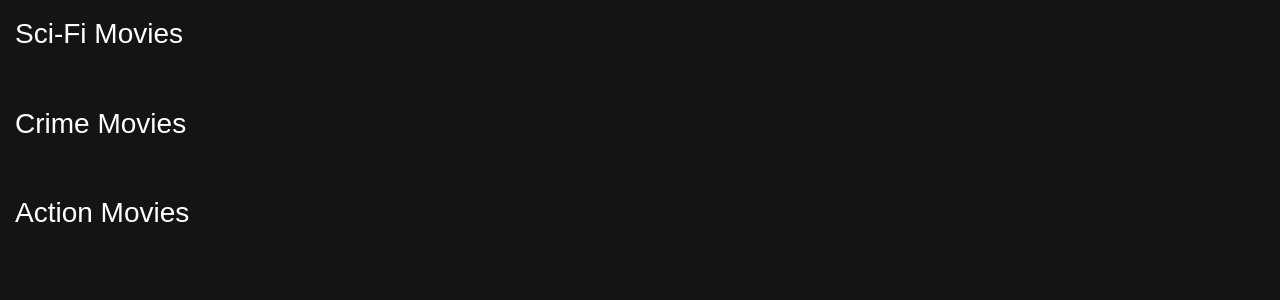
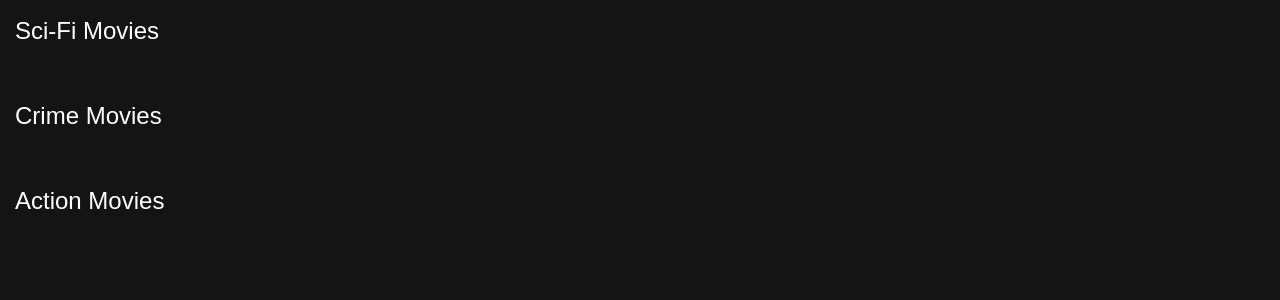
Before and after one commit to Ganeshsai1346/EPICODE-U2-D16, a plain HTML site: page index.html in a window 1280 px wide. Shown: the part 131-431 px from the top of the page. Drawn offline with nearby package versions, Linux system fonts and the light colour scheme; no server answers.

Commit message:
changes made

```diff
--- a/index.html
+++ b/index.html
@@ -137,21 +137,21 @@
     </div>
     <section id="scifiMovies">
         <div class="container mb-5">
-            <h3 class="text-white">Sci-Fi Movies</h3>
+            <h4 class="text-white">Sci-Fi Movies</h4>
             <div class="row mx-n1 mt-1" id="Sci-Fi">
             </div>
         </div>
     </section>
     <section id="crimeMovies">
         <div class="container mb-5">
-            <h3 class="text-white">Crime Movies</h3>
+            <h4 class="text-white">Crime Movies</h4>
             <div class="row mx-n1 mt-1" id="Crime">
             </div>
         </div>
     </section>
     <section id="actionMovies">
         <div class="container mb-5">
-            <h3 class="text-white">Action Movies</h3>
+            <h4 class="text-white">Action Movies</h4>
             <div class="row mx-n1 mt-1" id="Action">
             </div>
         </div>
```
